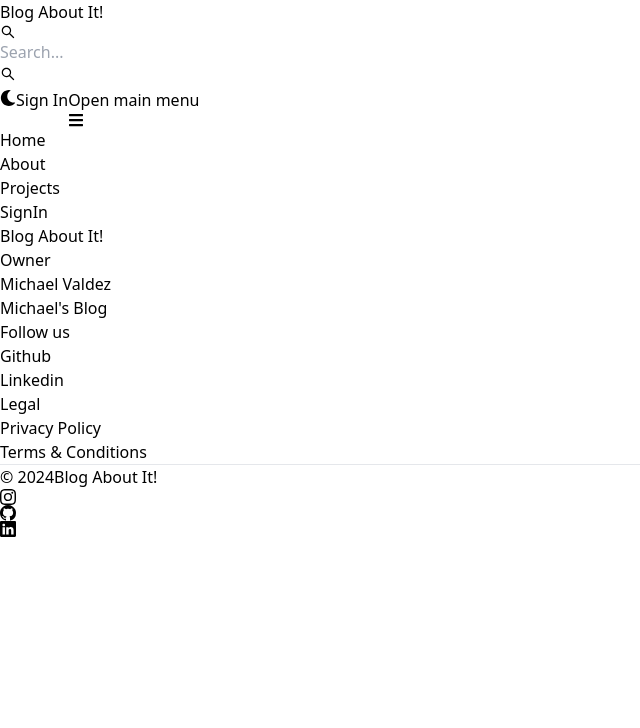
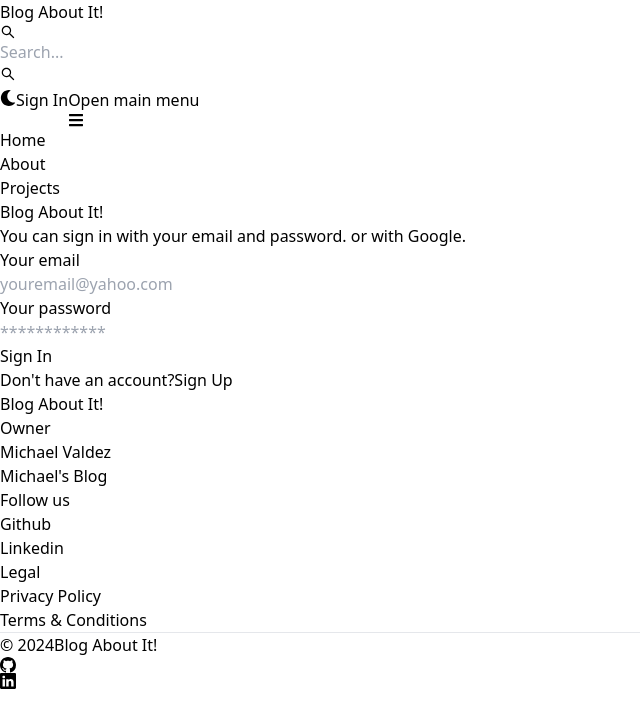
Before and after one commit to mikeyvaldez/BlogAboutIt, a React (Vite) app in the folder client/: page /sign-in in a window 1280 px wide. Shown: the top 728 px of the page, without its empty margins (0-640 px from the left). Built offline with nearby package versions, Linux system fonts and the light colour scheme.

Commit message:
completed signin page functionality

```diff
--- a/client/src/components/Footer.jsx
+++ b/client/src/components/Footer.jsx
@@ -1,6 +1,6 @@
 import { Footer } from "flowbite-react";
 import { Link } from "react-router-dom";
-import { BsInstagram, BsGithub, BsLinkedin } from "react-icons/bs";
+import { BsGithub, BsLinkedin } from "react-icons/bs";
 
 export default function FooterComponent() {
   return (
@@ -81,7 +81,6 @@
             year={new Date().getFullYear()}
           />
           <div className="flex gap-6 sm:mt-0 mt-4 sm:justify-center">
-            <Footer.Icon href="#" icon={BsInstagram} />
             <Footer.Icon href="https://github.com/mikeyvaldez" icon={BsGithub} />
             <Footer.Icon href="https://www.linkedin.com/in/michael-valdez-a29179260/" icon={BsLinkedin} />
 
--- a/client/src/pages/SignIn.jsx
+++ b/client/src/pages/SignIn.jsx
@@ -1,7 +1,100 @@
-import React from 'react'
+import { Alert, Button, Label, Spinner, TextInput } from "flowbite-react";
+import { useState } from "react";
+import { Link, useNavigate } from "react-router-dom";
 
 export default function SignIn() {
+
+  const [formData, setFormData] = useState({});
+  const [errorMessage, setErrorMessage] = useState(null);
+  const [loading, setLoading] = useState(false);
+  const navigate = useNavigate();
+
+  const handleChange = (e) => {
+    // .trim() is so that there are no spaces within the input
+    setFormData({ ...formData, [e.target.id]: e.target.value.trim() });
+  }
+
+  const handleSubmit = async (e) => {
+    e.preventDefault();
+    if(!formData.email || !formData.password){
+      return setErrorMessage("Please fill out all fields.");
+    }
+    try {
+      setLoading(true);
+      setErrorMessage(null);
+      const res = await fetch("/api/auth/signin", {
+        method: "POST",
+        headers: { "Content-Type": "application/json" },
+        body: JSON.stringify(formData),
+      });
+      const data = await res.json();
+      if(data.success === false){
+        return setErrorMessage(data.message);
+      }
+      setLoading(false);
+      if(res.ok) {
+        navigate("/");
+      }
+    } catch (error) {
+      setErrorMessage(error.message);
+      setLoading(false);
+    }
+  }
+
   return (
-    <div>SignIn</div>
-  )
+    <div className="min-h-screen mt-20">
+      <div className="flex p-3 max-w-3xl mx-auto flex-col md:flex-row md:items-center gap-10">
+
+        {/* left */}
+        <div className="flex-1">
+          <Link to="/" className="font-bold dark:text-white text-4xl">
+            <span className="px-2 py-1 bg-green-400 rounded-lg text-white">
+              Blog About It!
+            </span>
+          </Link>
+          <p className="text-sm mt-5">
+            You can sign in with your email and password.
+            or with Google.
+          </p>
+        </div>
+
+        {/* right */}
+        <div className="flex-1">
+          <form className="flex flex-col gap-4" onSubmit={handleSubmit}>
+            <div>
+              <Label value="Your email" />
+              <TextInput type="email" placeholder="youremail@yahoo.com" id="email" onChange={handleChange} />
+            </div>
+            <div>
+              <Label value="Your password" />
+              <TextInput type="password" placeholder="************" id="password" onChange={handleChange} />
+            </div>
+            <Button gradientDuoTone="greenToBlue" type="submit" disabled={loading}>
+              {
+                loading ? (
+                  <>
+                    <Spinner size="sm" />
+                    <span className="pl-3">Loading...</span>
+                  </>
+                ) : "Sign In"
+              }
+            </Button>
+          </form>
+          <div className="flex gap-2 text-sm mt-5">
+            <span>Don&apos;t have an account?</span>
+            <Link to="/sign-up" className="text-blue-500">
+              Sign Up
+            </Link>
+          </div>
+          {
+            errorMessage && (
+              <Alert className="mt-5" color="failure">
+                {errorMessage}
+              </Alert>
+            )
+          }
+        </div>
+      </div>
+    </div>
+  );
 }
```
